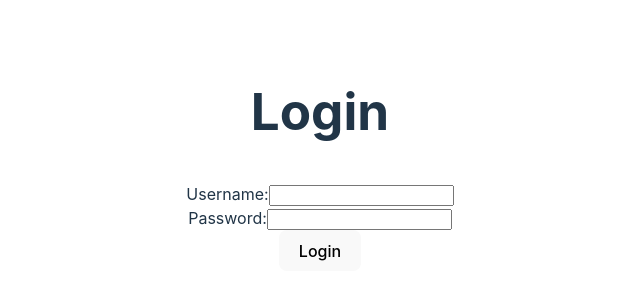
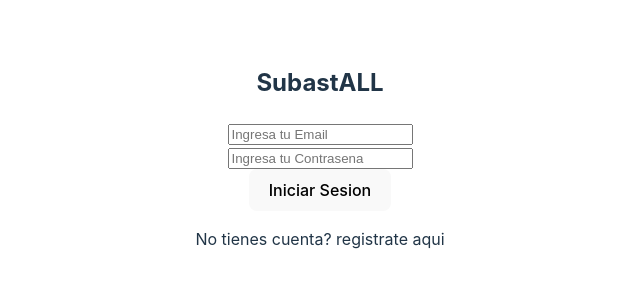
Before and after one commit to juancursed/fronted_subastall, a React (Vite) app: page / in a window 1280 px wide. Shown: the part 244-544 px from the top of the page, without its empty margins (320-960 px from the left). Built offline with nearby package versions, Linux system fonts and the light colour scheme.

Commit message:
Second commit

```diff
--- a/package.json
+++ b/package.json
@@ -11,7 +11,8 @@
   },
   "dependencies": {
     "react": "^18.3.1",
-    "react-dom": "^18.3.1"
+    "react-dom": "^18.3.1",
+    "react-icons": "^5.3.0"
   },
   "devDependencies": {
     "@eslint/js": "^9.13.0",
--- a/src/App.tsx
+++ b/src/App.tsx
@@ -1,25 +1,20 @@
+import { useState } from 'react';
 import './App.css'
-import LoginForm from './components/LoginForm/LoginForm';
-import Home from './components/Home/Home';
-import { useState } from 'react';
+import {LoginForm} from './components/LoginForm/LoginForm';
+import { SignUpForm } from './components/SignUp/SignUp';
+//import Home from './components/Home/Home';
+//import { useState } from 'react';
 
 
 function App() {
-  const[username, setUsername] = useState([])
+  const [form, setForm] = useState("login");
 
   return (
-    <div className='App'>
-
-
-      {
-        !(username.length > 0)
-        ? <LoginForm setUsername = {setUsername}/>
-        :<Home />
-      }
-
-
-    </div>
-  )
+    <>
+    {form == "login" ? (<LoginForm FormHandle = {setForm}/>):
+    (<SignUpForm FormHandle = {setForm} />) }
+    </>
+  );
 }
 
 export default App
--- a/src/components/LoginForm/LoginForm.tsx
+++ b/src/components/LoginForm/LoginForm.tsx
@@ -1,53 +1,44 @@
 import { useState } from "react";
+
+interface LoginFormProps {
+  FormHandle: React.Dispatch<React.SetStateAction<string>>;
+}
 
 
 
-export const LoginForm = ({setUsername}) => {
-  const [user, setUser] = useState("")
-  const [password, setPassword] = useState("")
-  const [error, setError] = useState(false)
+export const LoginForm: React.FC<LoginFormProps> = ({ FormHandle }) =>{
+  const [user, setUser] = useState('');
+  const [password, setPassword] = useState('');
 
-  const handleSubmit = (e) => {
+  function handleLogin(e: React.FormEvent){
     e.preventDefault()
 
-    if (user == "" || password == "") {
-      setError(true)
-      return
-    }
-
-    setError(false)
-    setUsername([user])
+    if(!user || !password)return;
+    console.log(user, password)
+    setUser(" ")
+    setPassword(" ")
   }
 
-  return (
-    <section>
-      <h1>Login</h1>
-      <form
-        className="loginForm"
-        onSubmit={handleSubmit}>
-        <label>
-          Username:
-          <input type="text"
-            name="username"
-            value={user}
-            onChange={e => setUser(e.target.value)} />
-        </label>
-        <br />
-        <label>
-          Password:
-          <input type="password"
-            name="password"
-            value={password}
-            onChange={e => setPassword(e.target.value)} />
-        </label>
-        <br />
-        <button type="submit">Login</button>
-      </form>
-      {error && <p>Todos los campos son requeridos</p>}
-    </section>
-  );
 
-};
+  return <div className="form-container">
+          <h2>SubastALL</h2>
+          <form onSubmit={handleLogin}>
+            <div className="form-controll">
+              <input type="text"
+                     placeholder="Ingresa tu Email"
+                     onChange={(e)=>setUser(e.target.value)}
+                     value={user}/>
+            </div>
 
+            <div className="form-controll">
+              <input type="password"
+                     placeholder="Ingresa tu Contrasena"
+                     onChange={(e)=>setPassword(e.target.value)}
+                     value={password}/>
+            </div>
 
-export default LoginForm;
+            <button onClick={handleLogin}>Iniciar Sesion</button>
+          </form>
+          <p onClick={()=> FormHandle('SignUp')}>No tienes cuenta? registrate aqui</p>
+         </div>
+}
--- a/src/components/SignUp/SignUp.tsx
+++ b/src/components/SignUp/SignUp.tsx
@@ -1,30 +1,76 @@
-export const SignUpForm =() => {
+import React from 'react';
+import { useState } from "react";
 
 
-    return(<section>
-        <form
-          className="loginForm"
-          onSubmit={handleSubmit}>
-          <label>
-            Username:
-            <input type="text"
-              name="username"
-              value={user}
-              onChange={e => setUser(e.target.value)} />
-          </label>
-          <br />
-          <label>
-            Password:
-            <input type="password"
-              name="password"
-              value={password}
-              onChange={e => setPassword(e.target.value)} />
-          </label>
-          <br />
-          <button type="submit">Login</button>
-        </form>
-        {error && <p>Todos los campos son requeridos</p>}
-      </section>
+interface LoginFormProps {
+  FormHandle: React.Dispatch<React.SetStateAction<string>>;
+}
 
-    );
+
+export const SignUpForm: React.FC<LoginFormProps> = ({ FormHandle }) =>{
+  const [name, setName] = useState('');
+  const [email, setEmail] = useState('');
+  const [password, setPassword] = useState('');
+  const [date, setDate] = useState('');
+  const [gender, setGender] = useState('');
+
+  function handleRegister(e: React.FormEvent){
+    e.preventDefault()
+
+    if(!name || !email || !password || !date ||!gender) return;
+
+    console.log(name, email, password, date, gender)
+    setName(" ")
+    setEmail(" ")
+    setPassword(" ")
+    setDate(" ")
+    setGender(" ")
+  }
+
+  return <div className="form-container">
+          <h2>Crear Cuenta</h2>
+          <form onSubmit={handleRegister}>
+            <div className="form-controll">
+              <input type="text"
+                     placeholder="Ingresa tu nombre"
+                     onChange={(e)=> setName(e.target.value)}
+                     value={name}/>
+            </div>
+
+            <div className="form-controll">
+              <input type="email"
+                     placeholder="Ingresa tu Email"
+                     onChange={(e)=> setEmail(e.target.value)}
+                     value={email}/>
+            </div>
+
+            <div className="form-controll">
+              <input type="password"
+                     placeholder="Ingresa tu Contraseña"
+                     onChange={(e)=> setPassword(e.target.value)}
+                     value={password}/>
+            </div>
+
+            <div className="form-controll">
+              <input type="date"
+                     name="birthdate"
+                     id="birthdate"
+                     onChange={(e)=> setDate(e.target.value)}
+                     value={date}
+                     required/>
+            </div>
+
+            <div>
+              <select name="gender" required onChange={(e)=> setGender(e.target.value)} value={gender}>
+                <option value="">Género</option>
+                <option value="male">Masculino</option>
+                <option value="female">Femenino</option>
+                <option value="other">Otro</option>
+              </select>
+            </div>
+
+            <button onClick={handleRegister}>Crear Cuenta</button>
+          </form>
+          <p onClick={() => FormHandle('login')}>Si ya tienes cuenta, inicia sesion aqui</p>
+         </div>
 }
```
Also changed, not shown: 1 other file (tests, documents, lock files or other folders).
